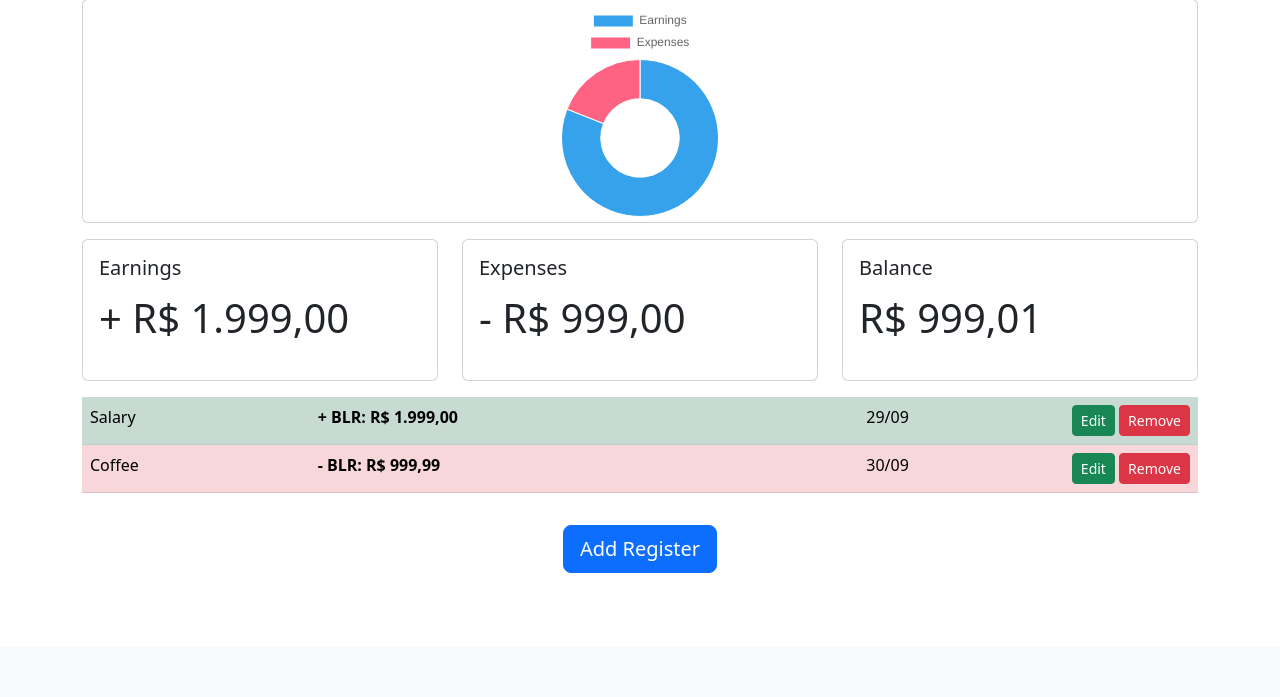
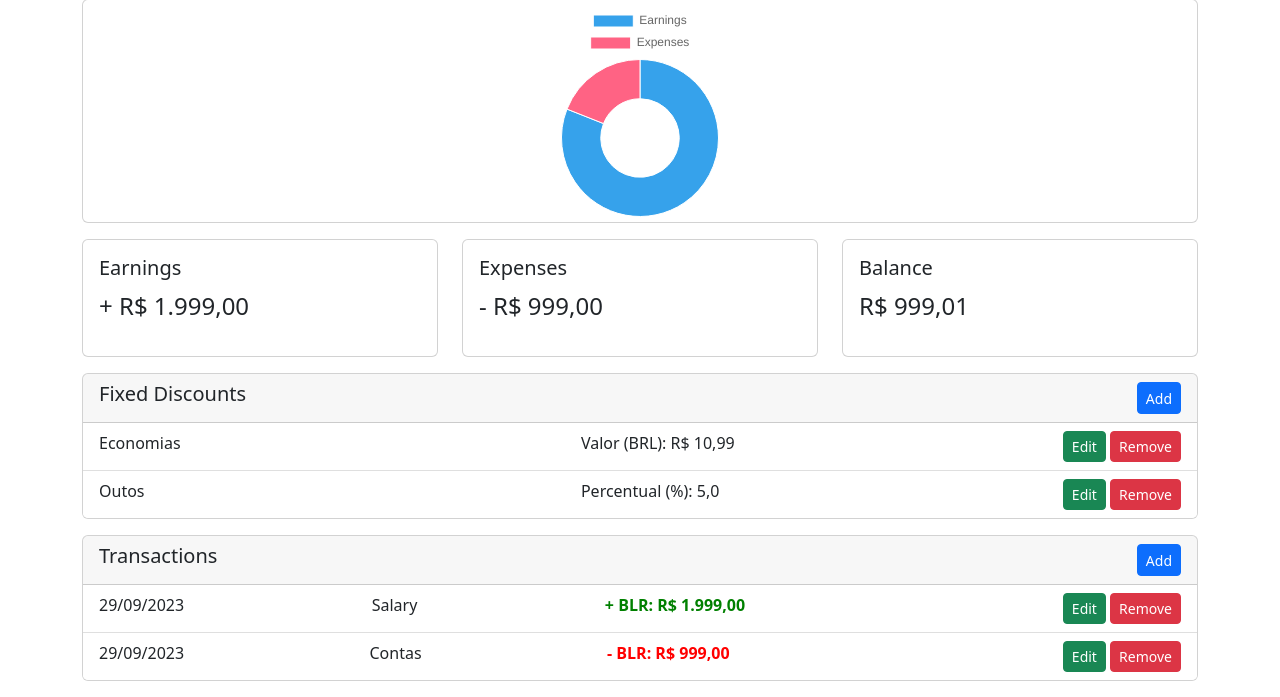
Before and after one commit to WilliamSampaio/abaco, a Python web app: template abaco/templates/index.html.jinja in a window 1280 px wide. Shown: the part 153-850 px from the top of the page. Before the commit the page ends 726 px from the top, so only its background shows below. Run offline with Jinja, Linux system fonts and the light colour scheme; the template is opened without the code that fills it, so the values that code supplies are empty.

Commit message:
update template

```diff
--- a/abaco/templates/index.html.jinja
+++ b/abaco/templates/index.html.jinja
@@ -17,8 +17,8 @@
 </nav>
 
 <div class="container">
-    <div class="row mb-3">
-        <div class="col align-self-center">
+    <div class="row">
+        <div class="col align-self-center mb-3">
             <div class="card text-center">
                 <div class="card-body">
                     <div class="input-group">
@@ -29,7 +29,7 @@
                 </div>
             </div>
         </div>
-        <div class="col align-self-center">
+        <div class="col align-self-center mb-3">
             <div class="card text-center">
                 <div class="card-body">
                     <div class="input-group">
@@ -57,7 +57,7 @@
             <div class="card">
                 <div class="card-body">
                     <h5 class="card-title">Earnings</h5>
-                    <p class="fs-1"> + R$ 1.999,00</p>
+                    <p class="fs-4"> + R$ 1.999,00</p>
                 </div>
             </div>
         </div>
@@ -65,7 +65,7 @@
             <div class="card">
                 <div class="card-body">
                     <h5 class="card-title">Expenses</h5>
-                    <p class="fs-1"> - R$ 999,00</p>
+                    <p class="fs-4"> - R$ 999,00</p>
                 </div>
             </div>
         </div>
@@ -73,7 +73,7 @@
             <div class="card">
                 <div class="card-body">
                     <h5 class="card-title">Balance</h5>
-                    <p class="fs-1">R$ 999,01</p>
+                    <p class="fs-4">R$ 999,01</p>
                 </div>
             </div>
         </div>
@@ -81,34 +81,68 @@
 
     <div class="row mb-3">
         <div class="col">
-            <table class="table table-striped table-hover">
-                <tr class="table-success">
-                    <td>Salary</td>
-                    <td><b>+ BLR: R$ 1.999,00</b></td>
-                    <td>29/09</td>
-                    <td style="width: 1%;white-space: nowrap;">
-                        <button class="btn btn-success btn-sm">{{ gettext('Edit') }}</button>
-                        <button class="btn btn-danger btn-sm">{{ gettext('Remove') }}</button>
-                    </td>
-                </tr>
-                <tr class="table-danger">
-                    <td>Coffee</td>
-                    <td><b>- BLR: R$ 999,99</b></td>
-                    <td>30/09</td>
-                    <td style="width: 1%;white-space: nowrap;">
-                        <button class="btn btn-success btn-sm">Edit</button>
-                        <button class="btn btn-danger btn-sm">Remove</button>
-                    </td>
-                </tr>
-            </table>
+            <div class="card">
+                <div class="card-header" style="display: inline-flex;">
+                    <h5 class="card-title">Fixed Discounts</h5>
+                    <button class="btn btn-primary btn-sm" style="margin-left: auto;">Add</button>
+                </div>
+                <div class="list-group list-group-flush">
+                    <div class="list-group-item" style="display: inline-flex;justify-content: space-between;">
+                        <div style="width: 30%;">Economias</div>
+                        <div style="width: 30%;text-align: left;">Valor (BRL): R$ 10,99</div>
+                        <div>
+                            <button class="btn btn-success btn-sm">{{ gettext('Edit') }}</button>
+                            <button class="btn btn-danger btn-sm">{{ gettext('Remove') }}</button>
+                        </div>
+                    </div>
+                    <div class="list-group-item" style="display: inline-flex;justify-content: space-between;">
+                        <div style="width: 30%;">Outos</div>
+                        <div style="width: 30%;text-align: left;">Percentual (%): 5,0</div>
+                        <div>
+                            <button class="btn btn-success btn-sm">{{ gettext('Edit') }}</button>
+                            <button class="btn btn-danger btn-sm">{{ gettext('Remove') }}</button>
+                        </div>
+                    </div>
+                </div>
+            </div>
         </div>
     </div>
 
-    <div class="row">
-        <div class="col text-center">
-            <button class="btn btn-primary btn-lg">{{ gettext('Add Register') }}</button>
+    <div class="row mb-3">
+        <div class="col">
+            <div class="card">
+                <div class="card-header" style="display: inline-flex;">
+                    <h5 class="card-title">Transactions</h5>
+                    <button class="btn btn-primary btn-sm" style="margin-left: auto;">Add</button>
+                </div>
+                <div class="list-group list-group-flush">
+                    <div class="list-group-item" style="display: inline-flex;justify-content: space-between;">
+                        <div>29/09/2023</div>
+                        <div>Salary</div>
+                        <div style="width: 25%;text-align: left;">
+                            <b style="color: green;">+ BLR: R$ 1.999,00</b>
+                        </div>
+                        <div>
+                            <button class="btn btn-success btn-sm">{{ gettext('Edit') }}</button>
+                            <button class="btn btn-danger btn-sm">{{ gettext('Remove') }}</button>
+                        </div>
+                    </div>
+                    <div class="list-group-item" style="display: inline-flex;justify-content: space-between;">
+                        <div>29/09/2023</div>
+                        <div>Contas</div>
+                        <div style="width: 25%;text-align: left;">
+                            <b style="color: red;">- BLR: R$ 999,00</b>
+                        </div>
+                        <div>
+                            <button class="btn btn-success btn-sm">{{ gettext('Edit') }}</button>
+                            <button class="btn btn-danger btn-sm">{{ gettext('Remove') }}</button>
+                        </div>
+                    </div>
+                </div>
+            </div>
         </div>
     </div>
+
 </div>
 {% endblock %}
 {% block scripts %}
```
